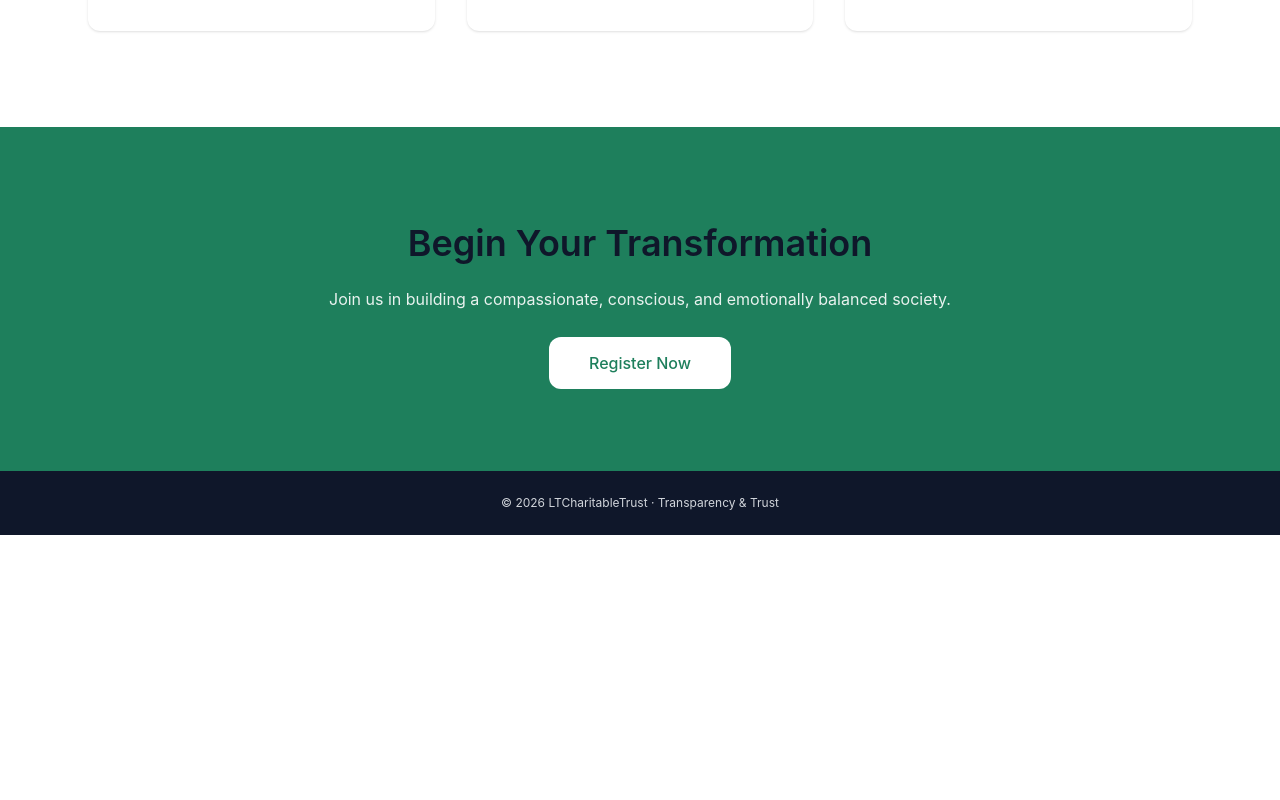
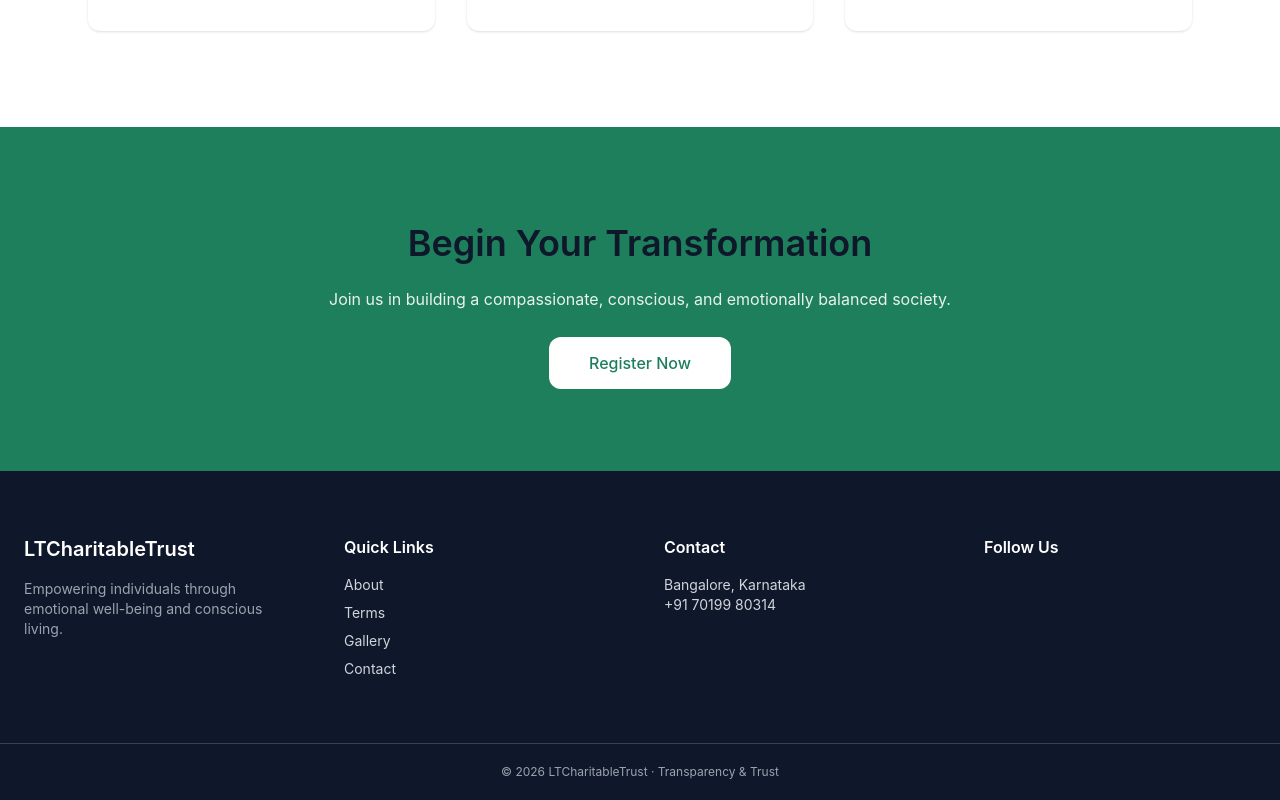
Before and after one commit to saqeeb66/trust_client, a React (Vite) app: page / in a window 1280 px wide. Shown: the part 2423-3223 px from the top of the page. Before the commit the page ends 2958 px from the top, so only its background shows below. Built offline with nearby package versions, Linux system fonts and the light colour scheme.

Commit message:
Update Home.jsx

```diff
--- a/src/pages/Home.jsx
+++ b/src/pages/Home.jsx
@@ -74,7 +74,10 @@ function Home() {
             </Link>
           </div>
 
-          <button onClick={() => setOpen(!open)} className="md:hidden text-2xl">
+          <button
+            onClick={() => setOpen(!open)}
+            className="md:hidden text-2xl"
+          >
             ☰
           </button>
         </nav>
@@ -139,7 +142,7 @@ function Home() {
         </div>
       </section>
 
-      {/* ================= IMPACT STATS ================= */}
+      {/* ================= IMPACT ================= */}
       <section className="bg-light py-24">
         <div className="max-w-7xl mx-auto px-6 text-center">
           <h2 className="text-4xl mb-16">Our Impact</h2>
@@ -200,7 +203,7 @@ function Home() {
         </div>
       </section>
 
-      {/* ================= FINAL CTA ================= */}
+      {/* ================= CTA ================= */}
       <section className="py-24 bg-primary text-white text-center">
         <h2 className="text-4xl mb-6">Begin Your Transformation</h2>
         <p className="max-w-2xl mx-auto mb-10 text-white/90">
@@ -217,7 +220,50 @@ function Home() {
 
       {/* ================= FOOTER ================= */}
       <footer className="bg-dark text-gray-300">
-        <div className="text-center text-xs py-6">
+        <motion.div
+          initial={{ opacity: 0, y: 40 }}
+          whileInView={{ opacity: 1, y: 0 }}
+          transition={{ duration: 0.8 }}
+          className="max-w-7xl mx-auto px-6 py-16 grid grid-cols-1 md:grid-cols-4 gap-12"
+        >
+          <div>
+            <h3 className="text-white text-xl font-semibold mb-4">
+              LTCharitableTrust
+            </h3>
+            <p className="text-sm text-gray-400">
+              Empowering individuals through emotional well-being and conscious
+              living.
+            </p>
+          </div>
+
+          <div>
+            <h4 className="text-white mb-4">Quick Links</h4>
+            <ul className="space-y-2 text-sm">
+              <li><Link to="/about">About</Link></li>
+              <li><Link to="/terms">Terms</Link></li>
+              <li><Link to="/gallery">Gallery</Link></li>
+              <li><Link to="/contact">Contact</Link></li>
+            </ul>
+          </div>
+
+          <div>
+            <h4 className="text-white mb-4">Contact</h4>
+            <p className="text-sm">Bangalore, Karnataka</p>
+            <p className="text-sm">+91 70199 80314</p>
+          </div>
+
+          <div>
+            <h4 className="text-white mb-4">Follow Us</h4>
+            <div className="flex gap-4 text-xl">
+              <i className="fa-brands fa-instagram"></i>
+              <i className="fa-brands fa-youtube"></i>
+              <i className="fa-brands fa-linkedin"></i>
+              <i className="fa-brands fa-whatsapp"></i>
+            </div>
+          </div>
+        </motion.div>
+
+        <div className="border-t border-gray-700 text-center text-xs py-5 text-gray-400">
           © {new Date().getFullYear()} LTCharitableTrust · Transparency & Trust
         </div>
       </footer>
```
